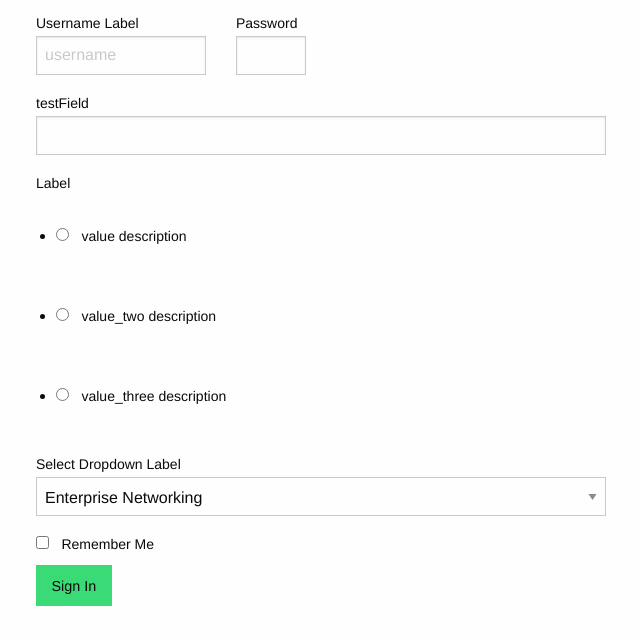
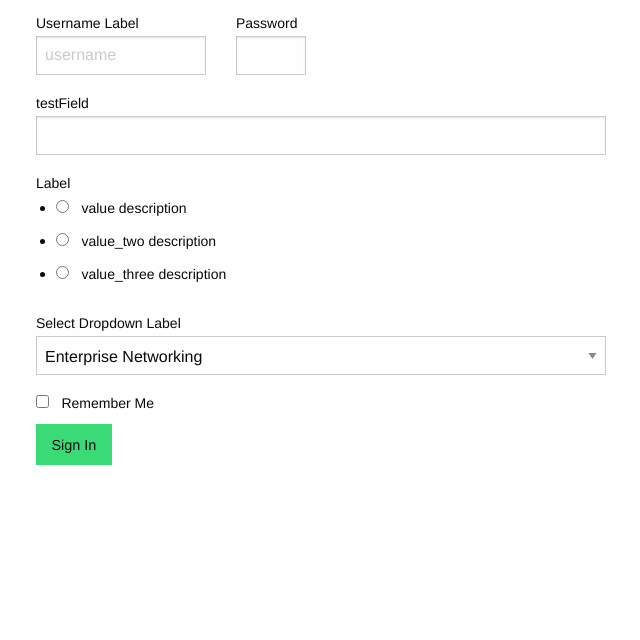
Before and after one commit to jleatham/flask-template, a Flask app: page /login2 in a window 1280 px wide. Shown: the part 160-800 px from the top of the page, without its empty margins (319-959 px from the left). Run offline with Flask 2, Linux system fonts and the light colour scheme; some libraries are stand-ins or nearby versions.

Commit message:
Update app.css

```diff
--- a/myflask/static/app.css
+++ b/myflask/static/app.css
@@ -2,5 +2,5 @@
 p { margin: 0 !important; }
 
 ul {
-line-height:500%
+line-height:80%
 }
```
